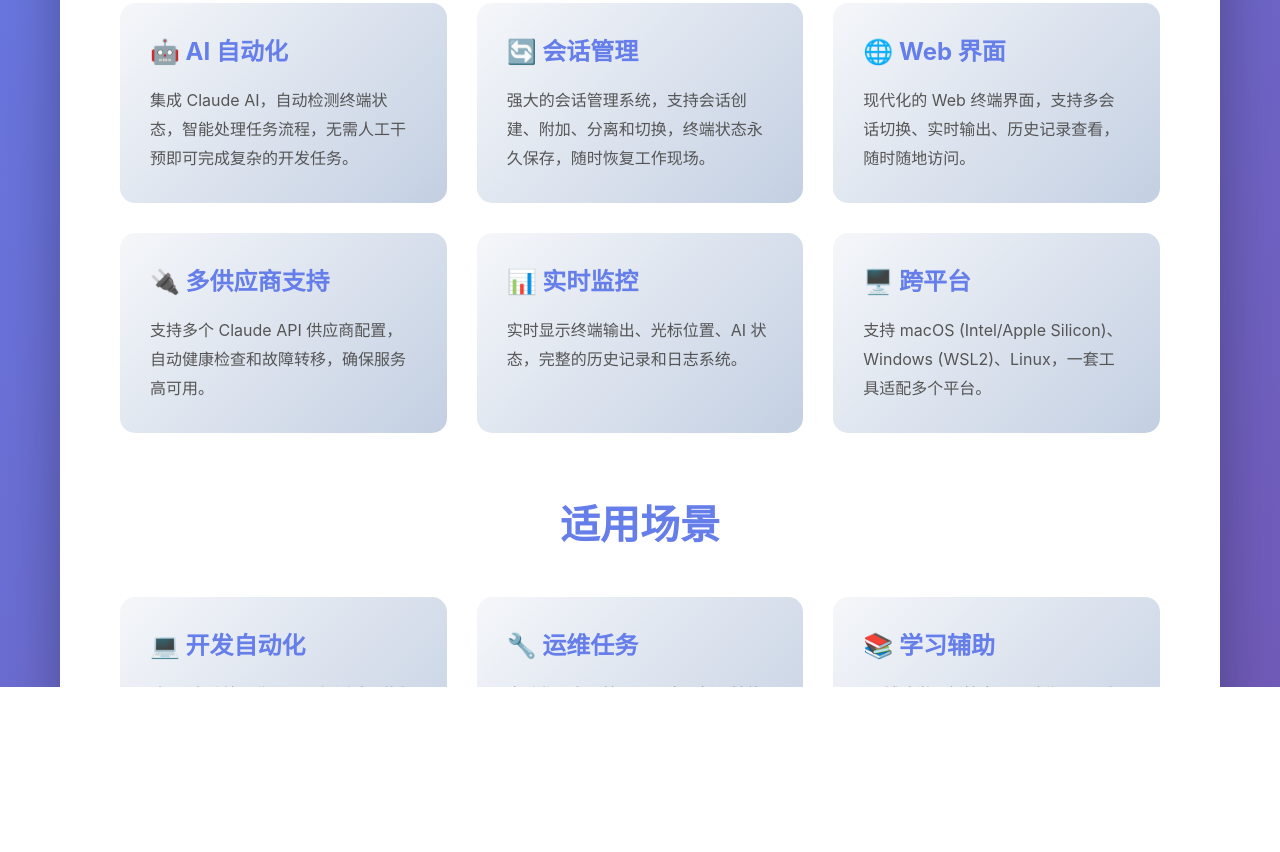
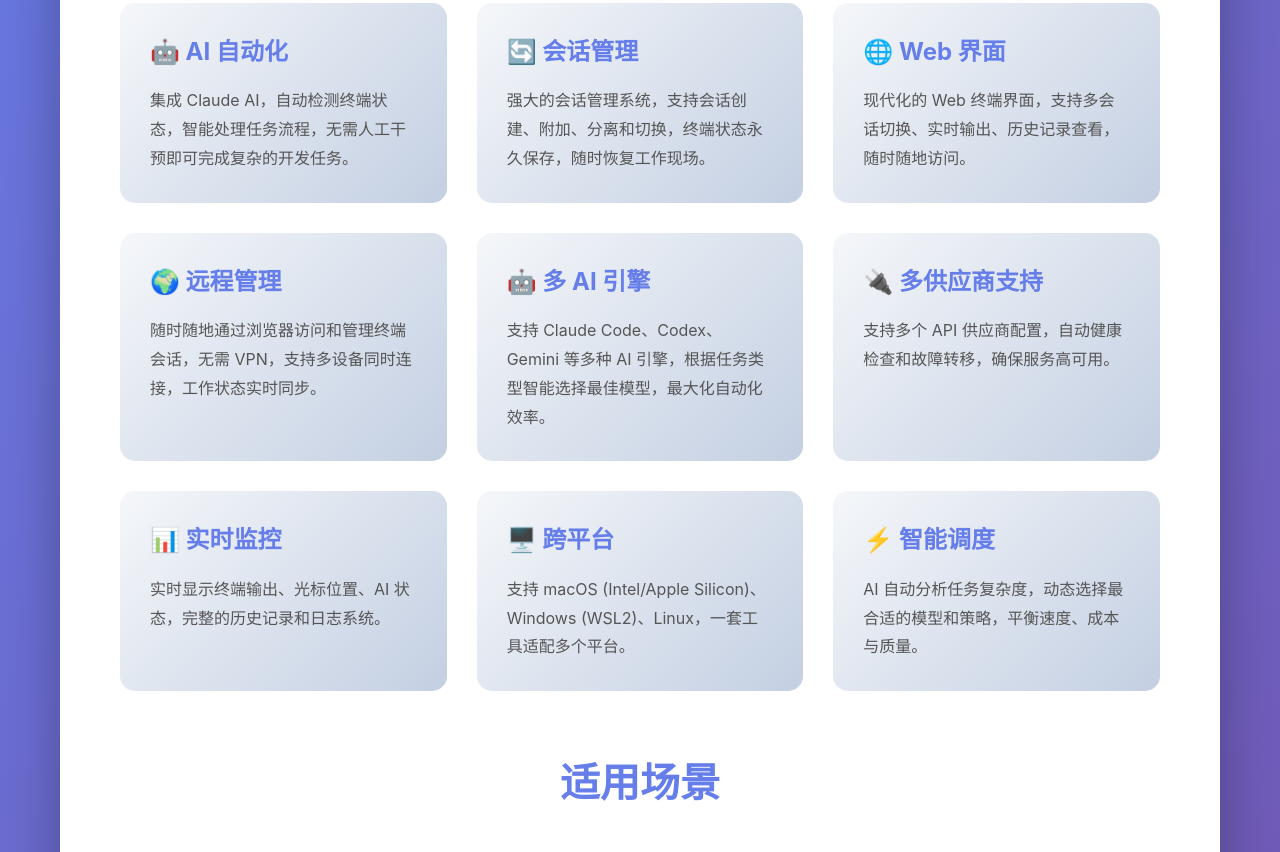
Before and after one commit to zhangifonly/whatyterm-pages, a plain HTML site: page index.html in a window 1280 px wide. Shown: the part 584-1436 px from the top of the page. Drawn offline with Linux system fonts and the light colour scheme.

Commit message:
添加远程管理和多 AI 引擎支持特性

```diff
--- a/index.html
+++ b/index.html
@@ -229,8 +229,18 @@
                 </div>
 
                 <div class="feature-card">
+                    <h3>🌍 远程管理</h3>
+                    <p>随时随地通过浏览器访问和管理终端会话，无需 VPN，支持多设备同时连接，工作状态实时同步。</p>
+                </div>
+
+                <div class="feature-card">
+                    <h3>🤖 多 AI 引擎</h3>
+                    <p>支持 Claude Code、Codex、Gemini 等多种 AI 引擎，根据任务类型智能选择最佳模型，最大化自动化效率。</p>
+                </div>
+
+                <div class="feature-card">
                     <h3>🔌 多供应商支持</h3>
-                    <p>支持多个 Claude API 供应商配置，自动健康检查和故障转移，确保服务高可用。</p>
+                    <p>支持多个 API 供应商配置，自动健康检查和故障转移，确保服务高可用。</p>
                 </div>
 
                 <div class="feature-card">
@@ -241,6 +251,11 @@
                 <div class="feature-card">
                     <h3>🖥️ 跨平台</h3>
                     <p>支持 macOS (Intel/Apple Silicon)、Windows (WSL2)、Linux，一套工具适配多个平台。</p>
+                </div>
+
+                <div class="feature-card">
+                    <h3>⚡ 智能调度</h3>
+                    <p>AI 自动分析任务复杂度，动态选择最合适的模型和策略，平衡速度、成本与质量。</p>
                 </div>
             </div>
 
```
